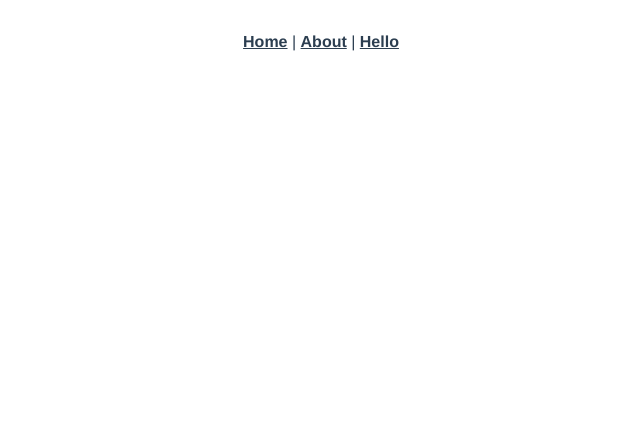
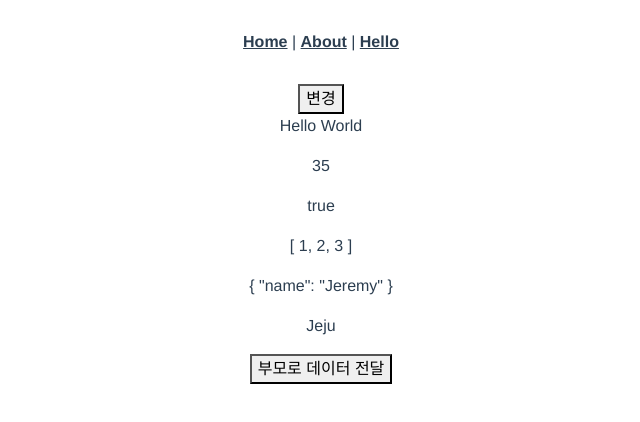
Before and after one commit to postforty/Bootcamp-2022, a Vue app in the folder vue/progect02_self_03/: page /reuse/parent in a window 1280 px wide. Shown: the top 422 px of the page, without its empty margins (319-959 px from the left). Built offline with nearby package versions, Linux system fonts and the light colour scheme.

Commit message:
[ADD] Vue.js_복습 3차

```diff
--- /dev/null
+++ b/vue/progect02_self_03/src/components/fragments/ChildComponent.vue
@@ -0,0 +1,59 @@
+<template>
+  <div>
+    <p>{{ str }}</p>
+    <p>{{ num }}</p>
+    <p>{{ isOk }}</p>
+    <p>{{ arr }}</p>
+    <p>{{ obj }}</p>
+    <p>{{ str2 }}</p>
+    <button @click="callParent">부모로 데이터 전달</button>
+  </div>
+</template>
+<script>
+export default {
+  components: {},
+  props: {
+    str: {
+      type: String,
+      default: ''
+    },
+    num: {
+      type: Number,
+      default: 0
+    },
+    isOk: {
+      type: Boolean,
+      default: false
+    },
+    arr: {
+      type: Array,
+      default: function () {
+        return []
+      }
+    },
+    obj: {
+      type: Object,
+      default: function () {
+        return {}
+      }
+    }
+  },
+  data() {
+    return {
+      str2: 'Jeju'
+    }
+  },
+  setup() {},
+  created() {},
+  mounted() {},
+  unmounted() {},
+  methods: {
+    doPrint() {
+      console.log('doPrint 실행')
+    },
+    callParent() {
+      this.$emit('change-data', this.str2)
+    }
+  }
+}
+</script>
--- /dev/null
+++ b/vue/progect02_self_03/src/components/fragments/ProvideInject.vue
@@ -0,0 +1,22 @@
+<template>
+  <div>
+    <p>{{ ProvideView_size }}</p>
+    <p>{{ ProvideView_str }}</p>
+  </div>
+</template>
+<script>
+export default {
+  components: {},
+  inject: ['ProvideView_size', 'ProvideView_str'],
+  data() {
+    return {
+      sampleData: ''
+    }
+  },
+  setup() {},
+  created() {},
+  mounted() {},
+  unmounted() {},
+  methods: {}
+}
+</script>
--- a/vue/progect02_self_03/src/router/index.js
+++ b/vue/progect02_self_03/src/router/index.js
@@ -184,6 +184,15 @@ const routes = [
       import(/* webpackChunkName: "reuse" */ '../views/4_reuse/SlotView.vue')
   },
   {
+    path: '/reuse/parent',
+    name: 'ParentView',
+    // route level code-splitting
+    // this generates a separate chunk (about.[hash].js) for this route
+    // which is lazy-loaded when the route is visited.
+    component: () =>
+      import(/* webpackChunkName: "reuse" */ '../views/4_reuse/ParentView.vue')
+  },
+  {
     path: '/reuse/list',
     name: 'ListView',
     // route level code-splitting
@@ -248,6 +257,17 @@ const routes = [
       )
   },
   {
+    path: '/advanced/provide',
+    name: 'ProvideView',
+    // route level code-splitting
+    // this generates a separate chunk (about.[hash].js) for this route
+    // which is lazy-loaded when the route is visited.
+    component: () =>
+      import(
+        /* webpackChunkName: "advanced" */ '../views/5_advanced/ProvideView.vue'
+      )
+  },
+  {
     path: '/hello',
     name: 'HelloView',
     // route level code-splitting
--- /dev/null
+++ b/vue/progect02_self_03/src/views/4_reuse/ParentView.vue
@@ -0,0 +1,43 @@
+<template>
+  <div>
+    <button @click="changeValue">변경</button>
+    <child-component
+      :str="sampleData"
+      :num="num1"
+      :isOk="true"
+      :arr="list"
+      :obj="person"
+      ref="child1"
+      @change-data="getData"
+    />
+  </div>
+</template>
+<script>
+import ChildComponent from '@/components/fragments/ChildComponent.vue'
+export default {
+  components: { ChildComponent },
+  data() {
+    return {
+      sampleData: 'Hello World',
+      num1: 35,
+      isOk: true,
+      list: [1, 2, 3],
+      person: { name: 'Jeremy' }
+    }
+  },
+  setup() {},
+  created() {},
+  mounted() {},
+  unmounted() {},
+  methods: {
+    changeValue() {
+      this.num1 = 234
+      this.$refs.child1.str2 = 'Busan'
+      this.$refs.child1.doPrint()
+    },
+    getData(data) {
+      console.log(data)
+    }
+  }
+}
+</script>
--- /dev/null
+++ b/vue/progect02_self_03/src/views/5_advanced/ProvideView.vue
@@ -0,0 +1,27 @@
+<template>
+  <div>
+    <provide-inject />
+  </div>
+</template>
+<script>
+import ProvideInject from '@/components/fragments/ProvideInject.vue'
+export default {
+  components: { ProvideInject },
+  data() {
+    return {
+      sampleData: 'AAA'
+    }
+  },
+  provide() {
+    return {
+      ProvideView_size: 5,
+      ProvideView_str: this.sampleData
+    }
+  },
+  setup() {},
+  created() {},
+  mounted() {},
+  unmounted() {},
+  methods: {}
+}
+</script>
```
